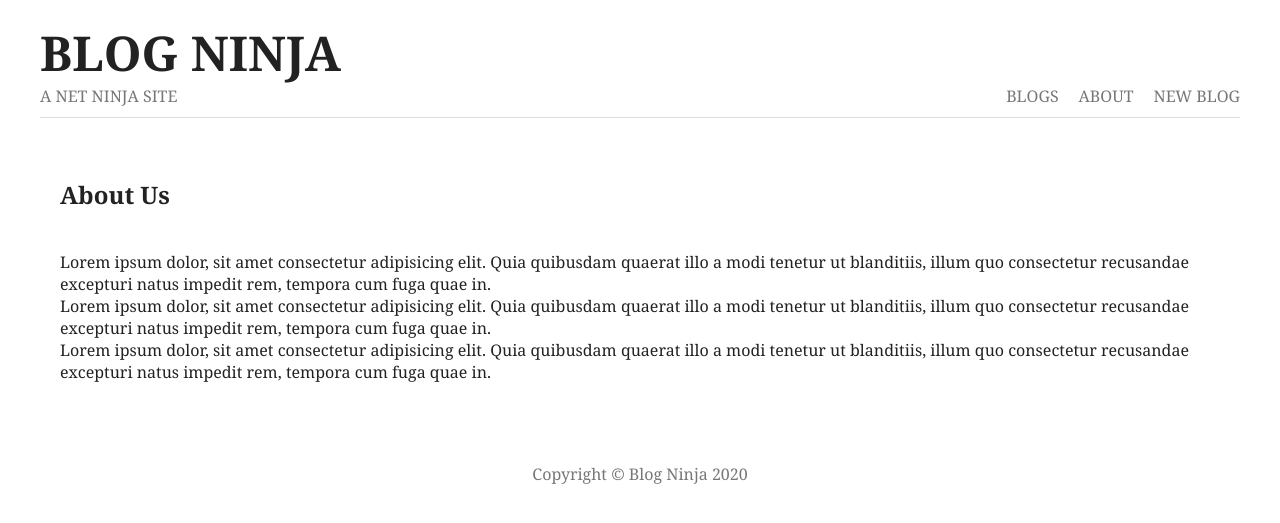
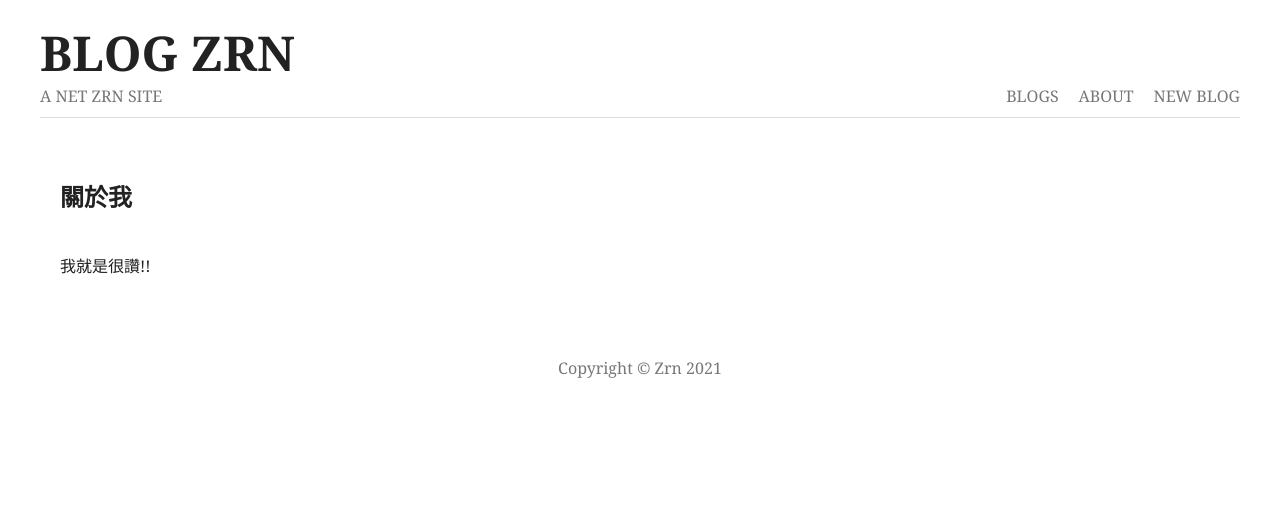
Before and after one commit to Zrn-code/Node-js-tutorial, a Node server app: page /about in a window 1280 px wide. Shown: the top 523 px of the page. Run offline with Node 20, Linux system fonts and the light colour scheme.

Commit message:
some justify

```diff
--- a/app.js
+++ b/app.js
@@ -3,10 +3,10 @@ const express = require('express');
 // express app
 const app = express();
 
-// listen for requests
+// 聆聽請求
 app.listen(3000);
 
-// register view engine
+// 設定預覽引擎
 app.set('view engine', 'ejs');
 // app.set('views', 'myviews');
 
@@ -27,7 +27,7 @@ app.get('/blogs/create', (req, res) => {
   res.render('create', { title: 'Create a new blog' });
 });
 
-// 404 page
+// 404 頁面
 app.use((req, res) => {
   res.status(404).render('404', { title: '404' });
 });
--- a/views/404.ejs
+++ b/views/404.ejs
@@ -1,11 +1,11 @@
-<html lang="en">
+<html>
 <%- include("./partials/head.ejs") %>
 
 <body>
   <%- include("./partials/nav.ejs") %>
 
   <div class="not-found content">
-    OOPS, page not found :)
+    OOPS, 頁面沒有被找到 :)
   </div>
 
   <%- include("./partials/footer.ejs") %>
--- a/views/about.ejs
+++ b/views/about.ejs
@@ -1,14 +1,12 @@
-<html lang="en">
+<html>
 <%- include("./partials/head.ejs") %>
 
 <body>
   <%- include("./partials/nav.ejs") %>
 
   <div class="about content">
-    <h2>About Us</h2>
-    <p>Lorem ipsum dolor, sit amet consectetur adipisicing elit. Quia quibusdam quaerat illo a modi tenetur ut blanditiis, illum quo consectetur recusandae excepturi natus impedit rem, tempora cum fuga quae in.</p>
-    <p>Lorem ipsum dolor, sit amet consectetur adipisicing elit. Quia quibusdam quaerat illo a modi tenetur ut blanditiis, illum quo consectetur recusandae excepturi natus impedit rem, tempora cum fuga quae in.</p>
-    <p>Lorem ipsum dolor, sit amet consectetur adipisicing elit. Quia quibusdam quaerat illo a modi tenetur ut blanditiis, illum quo consectetur recusandae excepturi natus impedit rem, tempora cum fuga quae in.</p>
+    <h2>關於我</h2>
+    <p>我就是很讚!!</p>
   </div>
 
   <%- include("./partials/footer.ejs") %>
--- a/views/create.ejs
+++ b/views/create.ejs
@@ -1,4 +1,4 @@
-<html lang="en">
+<html>
 <%- include("./partials/head.ejs") %>
 
 <body>
--- a/views/index.ejs
+++ b/views/index.ejs
@@ -1,4 +1,4 @@
-<html lang="en">
+<html>
 <%- include("./partials/head.ejs") %>
 
 <body>
@@ -15,7 +15,7 @@
 
       <% }) %>
     <% } else { %>
-      <p>There are no blogs to display...</p>
+      <p>沒有東西可以展示...</p>
     <% } %>
 
   </div>
--- a/views/partials/footer.ejs
+++ b/views/partials/footer.ejs
@@ -1,3 +1,3 @@
 <footer>
-  Copyright &copy; Blog Ninja 2020
+  Copyright &copy; Zrn 2021
 </footer>
--- a/views/partials/head.ejs
+++ b/views/partials/head.ejs
@@ -1,7 +1,7 @@
 <head>
   <meta charset="UTF-8">
   <meta name="viewport" content="width=device-width, initial-scale=1.0">
-  <title>Blog Ninja | <%= title %></title>
+  <title>Blog Zrn | <%= title %></title>
   <style>
     @import url('https://fonts.googleapis.com/css2?family=Noto+Serif:wght@400;700&display=swap');
     body{
--- a/views/partials/nav.ejs
+++ b/views/partials/nav.ejs
@@ -1,7 +1,7 @@
 <nav>
   <div class="site-title">
-    <a href="/"><h1>Blog Ninja</h1></a>
-    <p>A Net Ninja Site</p>
+    <a href="/"><h1>Blog Zrn</h1></a>
+    <p>A Net Zrn Site</p>
   </div>
   <ul>
     <li><a href="/">Blogs</a></li>
```
